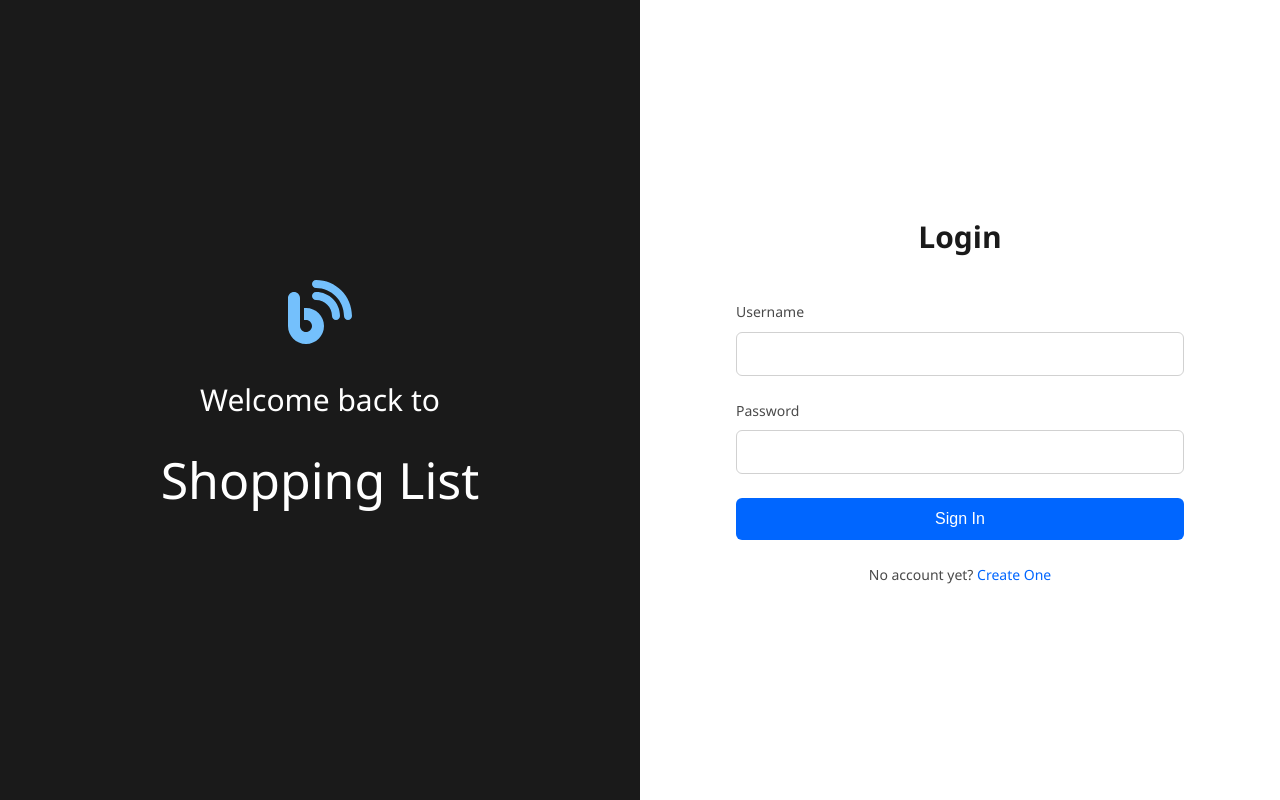
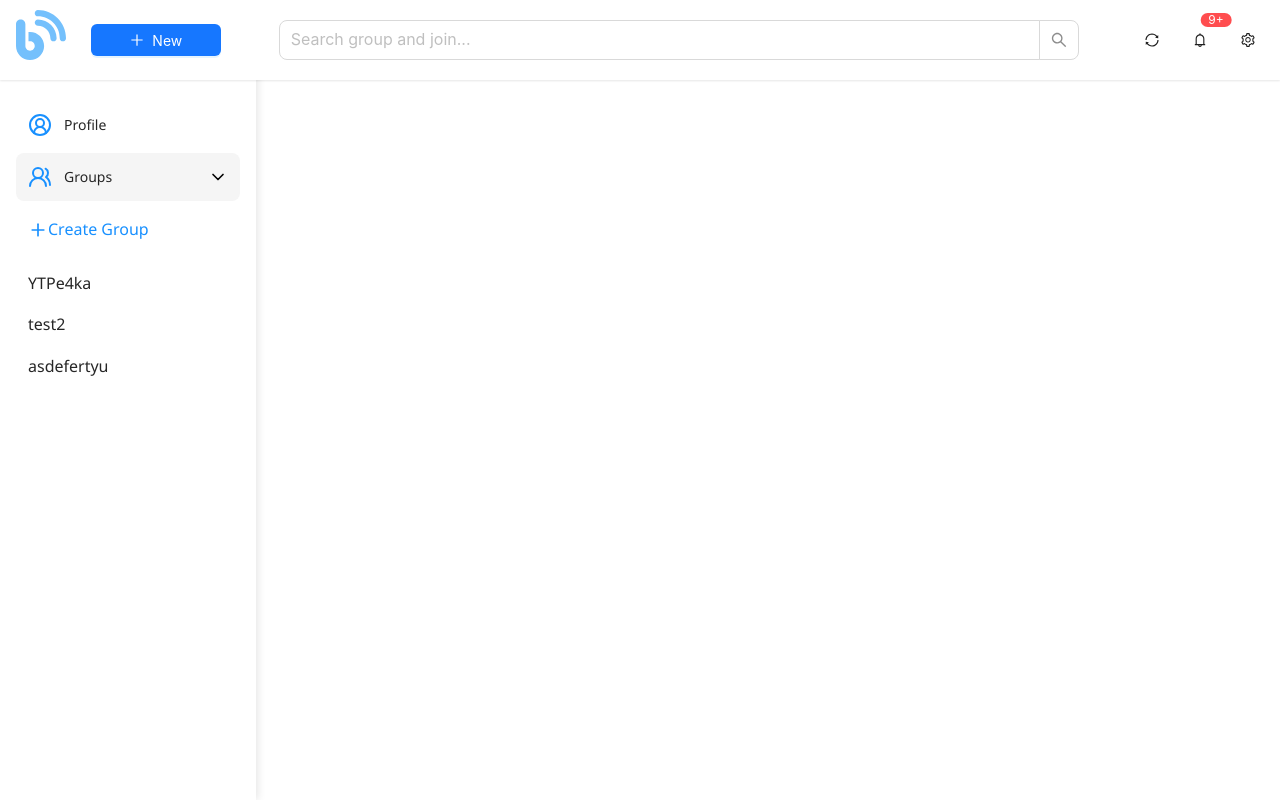
Before and after one commit to Xamidullo07/group_project, a React (Vite) app: page / in a window 1280 px wide. Before the commit this address led to /login. Built offline with nearby package versions, Linux system fonts and the light colour scheme.

Commit message:
add sidebar

```diff
--- a/package.json
+++ b/package.json
@@ -12,6 +12,7 @@
   "dependencies": {
     "antd": "^5.23.2",
     "axios": "^1.7.9",
+    "lucide-react": "^0.473.0",
     "react": "^18.3.1",
     "react-dom": "^18.3.1",
     "react-router-dom": "^7.1.3",
--- a/src/App.jsx
+++ b/src/App.jsx
@@ -4,13 +4,15 @@ import Profile from "./page/Profile";
 import Login from "./page/Login";
 import Register from "./page/Register";
 import Navbar from "./components/Navbar";
+import MainLayout from "./components/Layout/MainLayout";
 
 function App() {
   return (
     <div>
       <Routes>
-        <Route path="/" element={<Navbar />}>
-          <Route path="/" element={<Profile />} />
+        <Route path="/" element={<MainLayout />}>
+        <Route path="main/g"/>
+          {/* <Route path="/" element={<Profile />} /> */}
         </Route>
 
         <Route path="/login" element={<Login />} />
--- /dev/null
+++ b/src/components/Layout/MainLayout.jsx
@@ -0,0 +1,14 @@
+import React from 'react'
+import Navbar from '../Navbar'
+import Sidebar from '../Sidebar'
+
+function MainLayout() {
+  return (
+    <div>
+        <Navbar/>
+        <Sidebar/>
+    </div>
+  )
+}
+
+export default MainLayout
--- a/src/components/Navbar/index.jsx
+++ b/src/components/Navbar/index.jsx
@@ -9,6 +9,7 @@ import {
 import icon from "../img/icon.svg";
 import "./style.css";
 import { Outlet, useNavigate } from "react-router-dom";
+import { toast } from "react-toastify";
 
 const { Search } = Input;
 
@@ -53,6 +54,7 @@ const Navbar = () => {
               className="action-button settings-button"
               onClick={() => {
                 localStorage.removeItem("token")
+               toast.success("Logged out successfully");
                 navigate("/login")
               }}
             />
--- a/src/components/Navbar/style.css
+++ b/src/components/Navbar/style.css
@@ -1,11 +1,13 @@
 .navbar {
+  position: fixed;
+  width: 100%;
   background-color: #ffffff;
   padding: 0.5rem 1rem;
   box-shadow: 0 1px 2px rgba(0, 0, 0, 0.1);
 }
 
 .navbar-container {
-  max-width: 1200px;
+  max-width: 1500px;
   margin: 0 auto;
   display: flex;
   justify-content: space-between;
@@ -20,13 +22,18 @@
   text-decoration: none;
 }
 
-.navbar-icon{
-    width: 50px;
+.new-button{
+  width: 130px;
+
+}
+
+.navbar-icon {
+  width: 50px;
 }
 
 .navbar-search {
   flex: 1;
-  max-width: 600px;
+  max-width: 800px;
   margin: 0 2rem;
 }
 
--- /dev/null
+++ b/src/components/Sidebar/index.jsx
@@ -0,0 +1,47 @@
+import React, { useState } from 'react';
+import { UserCircle2, Users2, ChevronDown, ChevronUp, Plus }from 'lucide-react';
+import './style.css';
+
+const Sidebar = () => {
+  const [isGroupsExpanded, setIsGroupsExpanded] = useState(true);
+  const groups = ['YTPe4ka', 'test2', 'asdefertyu'];
+
+  return (
+    <div className="sidebar">
+      <div className="sidebar-content">
+        <div className="sidebar-item">
+          <UserCircle2 className="sidebar-icon" size={24} />
+          <span className="sidebar-text">Profile</span>
+        </div>
+
+        <div className={`sidebar-item active`} onClick={() => setIsGroupsExpanded(!isGroupsExpanded)}>
+          <Users2 className="sidebar-icon" size={24} />
+          <span className="sidebar-text">Groups</span>
+          {isGroupsExpanded ? (
+            <ChevronDown size={20} />
+          ) : (
+            <ChevronUp size={20} />
+          )}
+        </div>
+
+        {isGroupsExpanded && (
+          <>
+            <div className="create-group">
+              <Plus size={20} />
+              <span>Create Group</span>
+            </div>
+            <div className="group-list">
+              {groups.map((group, index) => (
+                <div key={index} className="group-item">
+                  {group}
+                </div>
+              ))}
+            </div>
+          </>
+        )}
+      </div>
+    </div>
+  );
+};
+
+export default Sidebar;
--- /dev/null
+++ b/src/components/Sidebar/style.css
@@ -0,0 +1,75 @@
+.sidebar {
+  padding-top: 85px;
+  width: 256px;
+  height: 100vh;
+  background-color: white;
+  box-shadow: 2px 0 8px rgba(0, 0, 0, 0.1);
+}
+
+.sidebar-content {
+  padding: 16px;
+}
+
+.sidebar-item {
+  display: flex;
+  align-items: center;
+  padding: 12px;
+  border-radius: 8px;
+  cursor: pointer;
+  transition: all 0.3s;
+  margin-bottom: 4px;
+}
+
+.sidebar-item:hover {
+  background-color: #f5f5f5;
+}
+
+.sidebar-item.active {
+  background-color: #f5f5f5;
+}
+
+.sidebar-icon {
+  color: #1890ff;
+  margin-right: 12px;
+}
+
+.sidebar-text {
+  flex: 1;
+  color: rgba(0, 0, 0, 0.85);
+  font-size: 14px;
+}
+
+.create-group {
+  color: #1890ff;
+  display: flex;
+  align-items: center;
+  padding: 12px;
+  border-radius: 8px;
+  cursor: pointer;
+  transition: all 0.3s;
+  margin-bottom: 8px;
+}
+
+.create-group:hover {
+  background-color: #f5f5f5;
+}
+
+.create-group .anticon {
+  margin-right: 8px;
+}
+
+.group-list {
+  margin-top: 8px;
+}
+
+.group-item {
+  padding: 8px 12px;
+  color: rgba(0, 0, 0, 0.85);
+  cursor: pointer;
+  transition: all 0.3s;
+  border-radius: 4px;
+}
+
+.group-item:hover {
+  background-color: #f5f5f5;
+}
```
Also changed, not shown: 1 other file (tests, documents, lock files or other folders).
